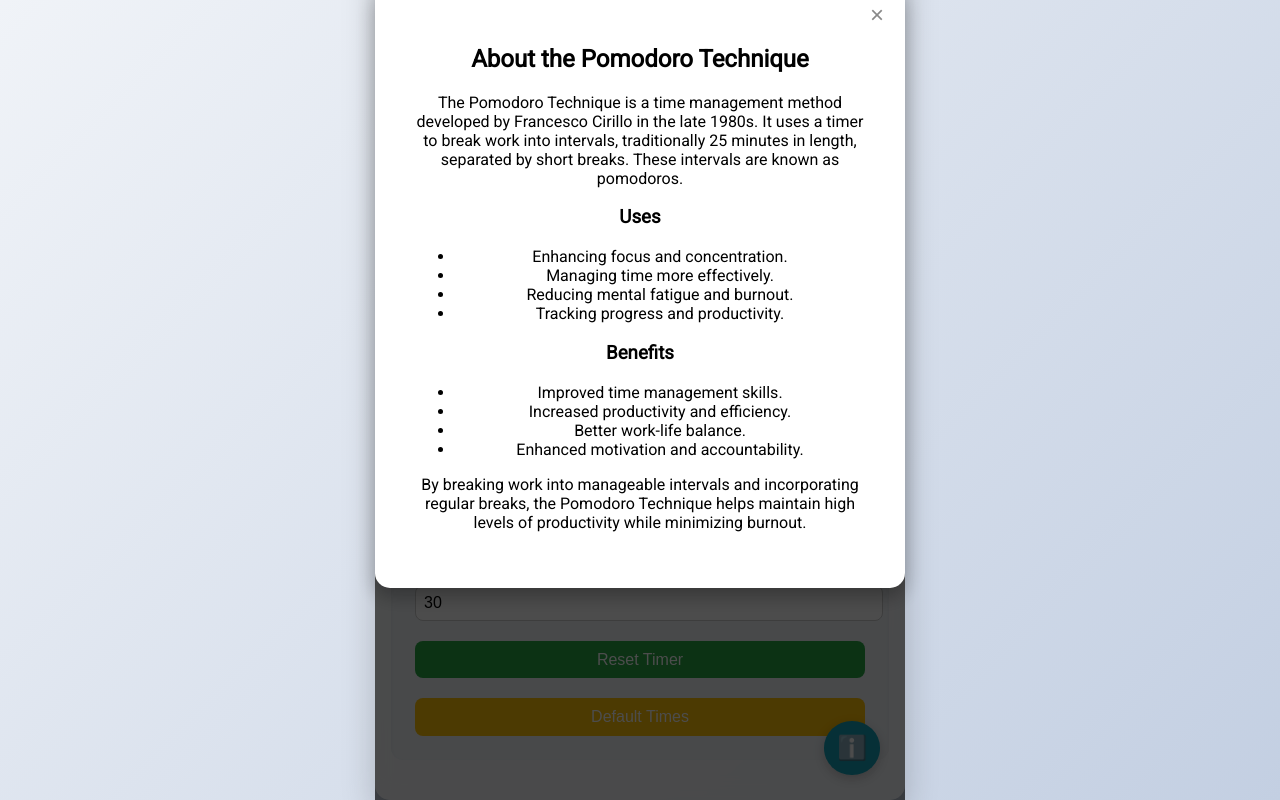
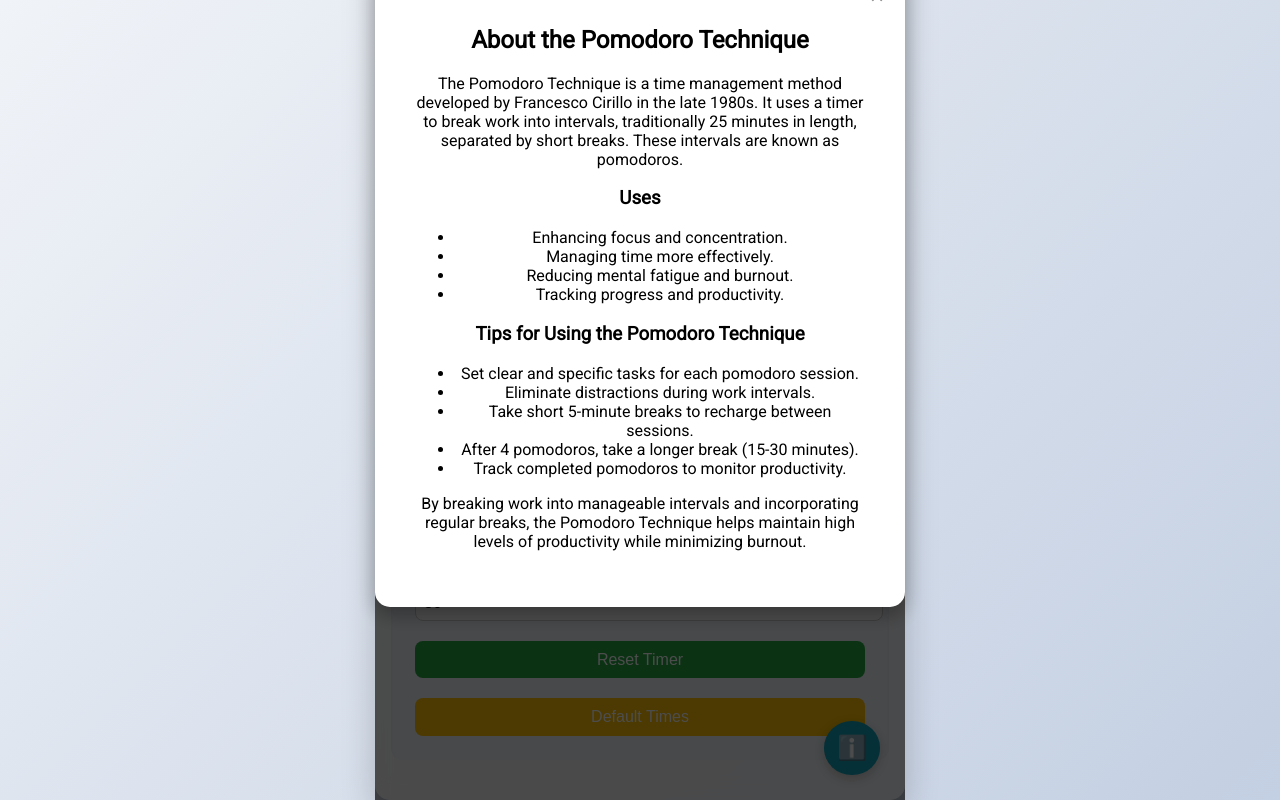
Before and after one commit to Shashi5657/Pomodoro-Timer, a React (Vite) app: page / in a window 1280 px wide. Both pictures are taken after a click on the button "ℹ️". Shown: the part 227-1027 px from the top of the page. Built offline with nearby package versions, Linux system fonts and the light colour scheme.

Commit message:
utilizing localStorage

```diff
--- a/src/components/Pomodoro.jsx
+++ b/src/components/Pomodoro.jsx
@@ -314,12 +314,13 @@ const PomodoroTimer = () => {
               <li>Reducing mental fatigue and burnout.</li>
               <li>Tracking progress and productivity.</li>
             </ul>
-            <h3>Benefits</h3>
+            <h3>Tips for Using the Pomodoro Technique</h3>
             <ul>
-              <li>Improved time management skills.</li>
-              <li>Increased productivity and efficiency.</li>
-              <li>Better work-life balance.</li>
-              <li>Enhanced motivation and accountability.</li>
+              <li>Set clear and specific tasks for each pomodoro session.</li>
+              <li>Eliminate distractions during work intervals.</li>
+              <li>Take short 5-minute breaks to recharge between sessions.</li>
+              <li>After 4 pomodoros, take a longer break (15-30 minutes).</li>
+              <li>Track completed pomodoros to monitor productivity.</li>
             </ul>
             <p>
               By breaking work into manageable intervals and incorporating
```
